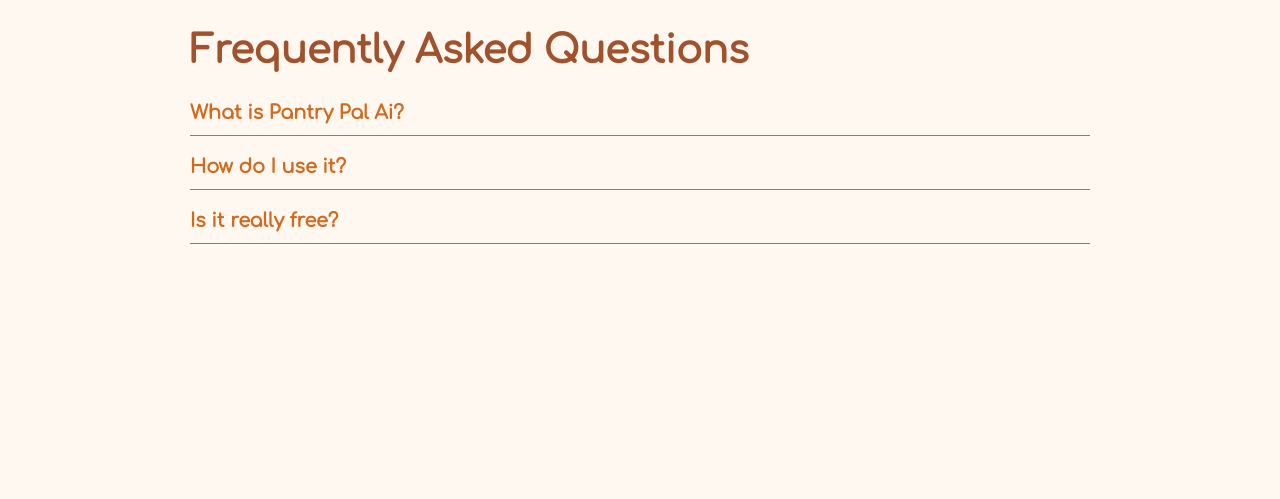
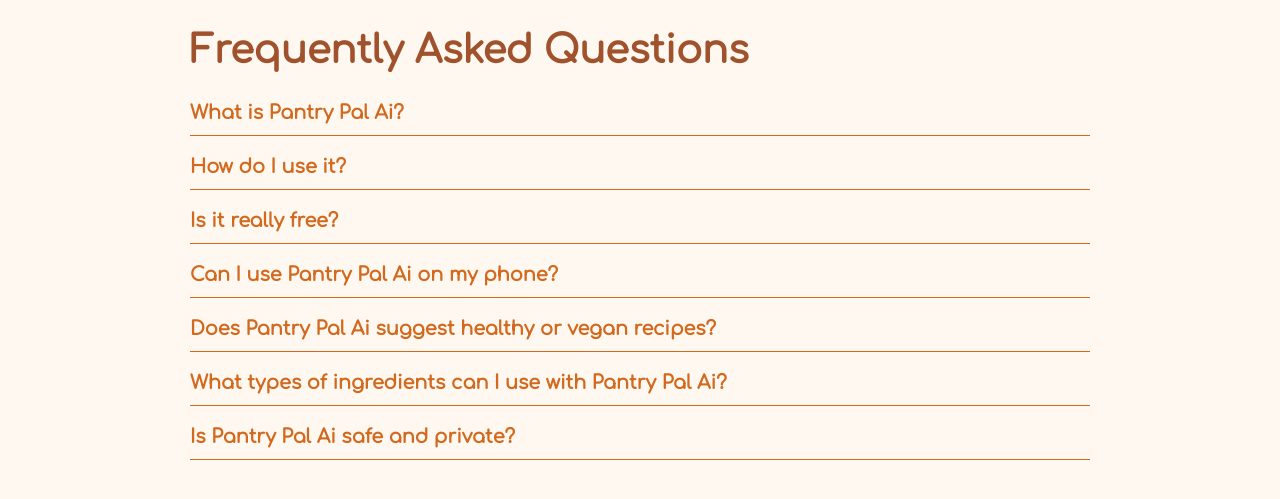
Before and after one commit to jhagemann7/aichef, a website: page faq.html in a window 1280 px wide. Shown: the part 61-560 px from the top of the page. Drawn offline with Linux system fonts and the light colour scheme.

Commit message:
more faqs

```diff
--- a/faq.html
+++ b/faq.html
@@ -245,7 +245,25 @@
       <div class="faq-answer">Yes — it’s completely free to use!</div>
     </div>
 
-    <!-- Add more FAQs as needed -->
+    <div class="faq-item">
+      <div class="faq-question">Can I use Pantry Pal Ai on my phone?</div>
+      <div class="faq-answer">Absolutely — Pantry Pal Ai is mobile-friendly and works smoothly on any smartphone or tablet browser.</div>
+    </div>
+
+    <div class="faq-item">
+      <div class="faq-question">Does Pantry Pal Ai suggest healthy or vegan recipes?</div>
+      <div class="faq-answer">While Pantry Pal Ai isn’t limited to vegan or health-specific recipes, you can enter plant-based or healthy ingredients to get recipes that suit your preferences.</div>
+    </div>
+
+    <div class="faq-item">
+      <div class="faq-question">What types of ingredients can I use with Pantry Pal Ai?</div>
+      <div class="faq-answer">You can use any ingredient — from pantry staples like rice, beans, and spices to fresh produce, proteins, and condiments. Pantry Pal Ai turns them into instant recipe ideas.</div>
+    </div>
+
+    <div class="faq-item">
+      <div class="faq-question">Is Pantry Pal Ai safe and private?</div>
+      <div class="faq-answer">Yes. Pantry Pal Ai doesn’t collect personal data or require any sign-ups. You can use it anonymously and safely.</div>
+    </div>
 
   </div>
 
```
